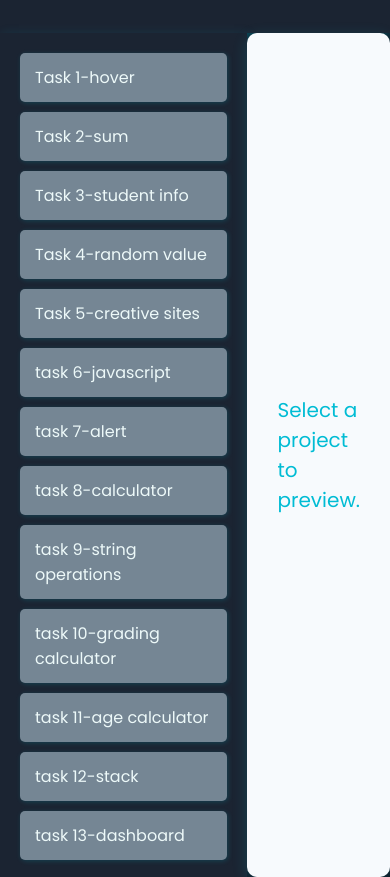
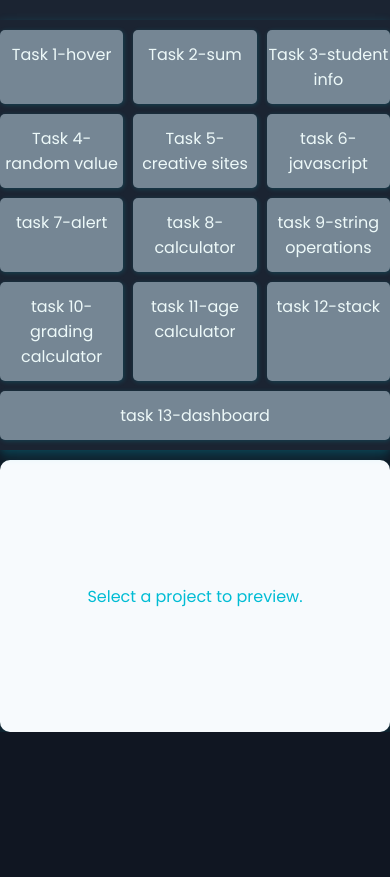
Before and after one commit to kranthikumar2604/project-gallery, a plain HTML site: page index.html in a window 390 px wide. Shown: the part 112-989 px from the top of the page. After the commit the page ends 844 px from the top, so only its background shows below. Drawn offline with Linux system fonts and the light colour scheme.

Commit message:
Add files via upload

```diff
--- a/style.css
+++ b/style.css
@@ -40,13 +40,14 @@ header p {
 
 /* Sidebar - Task Navigation */
 .sidebar {
-    width: 260px;
+    width: 260px; /* Sidebar width for full screen */
     background: #1b2432; /* Dark Gray */
     padding: 20px;
     box-shadow: 2px 0px 10px rgba(0, 188, 212, 0.1);
     display: flex;
     flex-direction: column;
     gap: 10px;
+    transition: transform 0.3s ease-in-out;
 }
 
 /* Task Navigation Items */
@@ -73,7 +74,6 @@ header p {
 #content_section {
     flex: 1;
     padding: 30px;
-
     background: #f7fafd; /* Slightly lighter gray */
     border-radius: 10px;
     box-shadow: 0px 4px 15px rgba(0, 188, 212, 0.2);
@@ -107,3 +107,41 @@ footer {
     font-size: 14px;
     opacity: 0.8;
 }
+
+/* Responsive Design */
+@media (max-width: 768px) {
+    .main-container {
+        flex-direction: column; /* Stack the content vertically */
+    }
+
+    .sidebar {
+        width: 100%; /* Full width for sidebar when screen size is small */
+        height: auto;
+        display: flex;
+        flex-direction: row;
+        justify-content: space-around;
+        padding: 10px 0;
+        flex-wrap: wrap; /* Allow sidebar items to wrap */
+        box-shadow: 0px 4px 10px rgba(0, 188, 212, 0.3);
+        position: relative;
+    }
+
+    .nav_item {
+        flex: 1 1 120px; /* Allow nav items to take equal space */
+        text-align: center;
+        padding: 12px 0;
+    }
+
+    header h1 {
+        font-size: 24px;
+    }
+
+    #content_section {
+        padding: 20px;
+        margin-top: 10px; /* Add space below the tasks */
+    }
+
+    #default_text {
+        font-size: 16px;
+    }
+}
```
